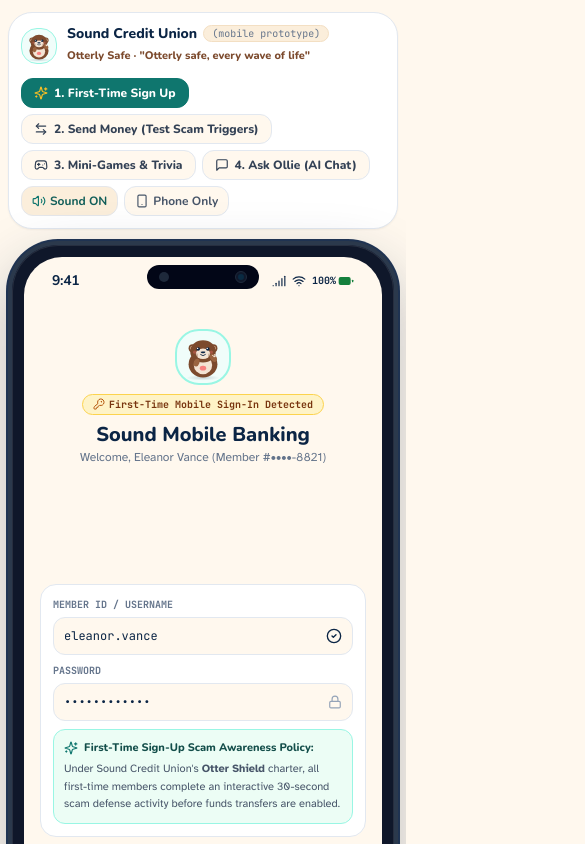
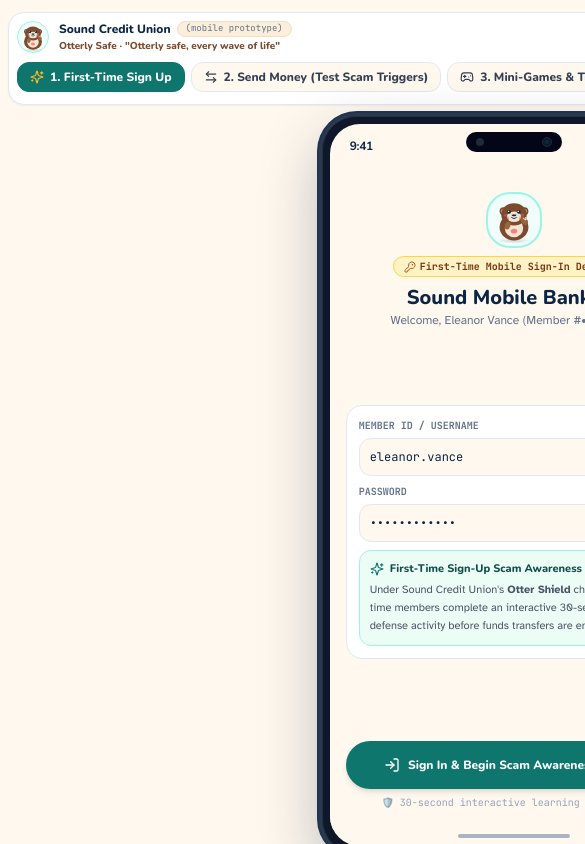
Before and after one commit to Aayush1259/Otterly-Safe, a React (Vite) app: page / in a window 390 px wide. Shown: the top 844 px of the page, 585 px wide, since content can reach past the window. Built offline with nearby package versions, Linux system fonts and the light colour scheme.

Commit message:
feat: make phone frame and mobile app 100% dynamic and responsive across all screens and devices

```diff
--- a/src/components/PhoneFrame.tsx
+++ b/src/components/PhoneFrame.tsx
@@ -21,35 +21,35 @@ export const PhoneFrame: React.FC<PhoneFrameProps> = ({
 }) => {
   return (
     <div
-      className={`relative mx-auto w-[390px] h-[844px] max-w-full bg-slate-900 rounded-[50px] p-3 shadow-phone border-[4px] border-slate-700/80 flex flex-col select-none shrink-0 overflow-hidden ${className}`}
+      className={`relative mx-auto w-full max-w-[390px] h-[min(844px,calc(100dvh-100px))] sm:h-[844px] bg-slate-900 rounded-[38px] sm:rounded-[50px] p-2 sm:p-3 shadow-phone border-[3px] sm:border-[4px] border-slate-700/80 flex flex-col select-none shrink-0 overflow-hidden ${className}`}
       role="region"
       aria-label={title}
     >
       {/* Outer rim glare simulation */}
-      <div className="absolute inset-0 rounded-[46px] pointer-events-none border border-white/10" />
+      <div className="absolute inset-0 rounded-[34px] sm:rounded-[46px] pointer-events-none border border-white/10" />
 
       {/* Screen container */}
-      <div className="relative w-full h-full bg-sand-50 rounded-[38px] overflow-hidden flex flex-col text-navy-900">
+      <div className="relative w-full h-full bg-sand-50 rounded-[30px] sm:rounded-[38px] overflow-hidden flex flex-col text-navy-900">
         {/* Dynamic Island / Speaker Pill */}
-        <div className="absolute top-2 left-1/2 -translate-x-1/2 w-28 h-6 bg-slate-950 rounded-full z-50 flex items-center justify-between px-3">
-          <div className="w-2.5 h-2.5 rounded-full bg-slate-800" />
-          <div className="w-3 h-3 rounded-full bg-slate-900 border border-slate-800 flex items-center justify-center">
-            <div className="w-1.5 h-1.5 rounded-full bg-sky-950/80" />
+        <div className="absolute top-2 left-1/2 -translate-x-1/2 w-24 sm:w-28 h-5 sm:h-6 bg-slate-950 rounded-full z-50 flex items-center justify-between px-2.5 sm:px-3">
+          <div className="w-2 sm:w-2.5 h-2 sm:h-2.5 rounded-full bg-slate-800" />
+          <div className="w-2.5 sm:w-3 h-2.5 sm:h-3 rounded-full bg-slate-900 border border-slate-800 flex items-center justify-center">
+            <div className="w-1 sm:w-1.5 h-1 sm:h-1.5 rounded-full bg-sky-950/80" />
           </div>
         </div>
 
         {/* Status Bar */}
         <div
-          className="relative z-40 w-full h-11 px-7 flex items-center justify-between text-xs font-semibold text-navy-900 shrink-0 pt-1"
+          className="relative z-40 w-full h-10 sm:h-11 px-5 sm:px-7 flex items-center justify-between text-xs font-semibold text-navy-900 shrink-0 pt-1"
           aria-hidden="true"
         >
-          <span className="font-heading font-bold text-sm tracking-tight">{time}</span>
-          <div className="flex items-center space-x-1.5">
-            <Signal className="w-3.5 h-3.5" />
-            <Wifi className="w-3.5 h-3.5" />
+          <span className="font-heading font-bold text-xs sm:text-sm tracking-tight">{time}</span>
+          <div className="flex items-center space-x-1 sm:space-x-1.5">
+            <Signal className="w-3 sm:w-3.5 h-3 sm:h-3.5" />
+            <Wifi className="w-3 sm:w-3.5 h-3 sm:h-3.5" />
             <div className="flex items-center space-x-0.5">
-              <span className="text-[10px] font-mono">100%</span>
-              <Battery className="w-4 h-4 text-safe-700 fill-safe-700" />
+              <span className="text-[9px] sm:text-[10px] font-mono">100%</span>
+              <Battery className="w-3.5 sm:w-4 h-3.5 sm:h-4 text-safe-700 fill-safe-700" />
             </div>
           </div>
         </div>
@@ -60,8 +60,8 @@ export const PhoneFrame: React.FC<PhoneFrameProps> = ({
         </div>
 
         {/* Bottom Home Indicator */}
-        <div className="w-full h-5 flex items-center justify-center shrink-0 pb-1" aria-hidden="true">
-          <div className="w-32 h-1 bg-slate-400/80 rounded-full" />
+        <div className="w-full h-4 sm:h-5 flex items-center justify-center shrink-0 pb-1" aria-hidden="true">
+          <div className="w-28 sm:w-32 h-1 bg-slate-400/80 rounded-full" />
         </div>
       </div>
     </div>
--- a/src/components/mobile/OtterlySafeMobileApp.tsx
+++ b/src/components/mobile/OtterlySafeMobileApp.tsx
@@ -224,34 +224,34 @@ export const OtterlySafeMobileApp: React.FC<OtterlySafeMobileAppProps> = ({
   return (
     <div className="min-h-screen bg-sand-50 text-navy-900 flex flex-col justify-between max-w-7xl mx-auto px-2 sm:px-4 py-3 select-none">
       {/* Sleek, Non-Crowded Top Toolbar */}
-      <header className="bg-white border border-slate-200 rounded-3xl p-3 shadow-sm mb-3">
-        <div className="flex flex-wrap items-center justify-between gap-3">
+      <header className="bg-white border border-slate-200 rounded-2xl sm:rounded-3xl p-2 sm:p-3 shadow-sm mb-2 sm:mb-3 shrink-0">
+        <div className="flex flex-col lg:flex-row lg:items-center justify-between gap-2 sm:gap-3">
           {/* Brand & Wordmark */}
           <div className="flex items-center space-x-2.5">
-            <div className="w-9 h-9 rounded-2xl bg-kelp-50 border border-kelp-200 flex items-center justify-center p-1">
-              <Ollie mood="wave" size={32} animated={false} />
+            <div className="w-8 sm:w-9 h-8 sm:h-9 rounded-2xl bg-kelp-50 border border-kelp-200 flex items-center justify-center p-1 shrink-0">
+              <Ollie mood="wave" size={30} animated={false} />
             </div>
             <div>
               <div className="flex items-center space-x-1.5">
-                <span className="font-heading font-black text-sm text-navy-900 leading-none">
+                <span className="font-heading font-black text-xs sm:text-sm text-navy-900 leading-none">
                   Sound Credit Union
                 </span>
-                <span className="text-[10px] font-mono text-slate-500 bg-sand-100 px-2 py-0.2 rounded-full border border-sand-200">
+                <span className="text-[9px] sm:text-[10px] font-mono text-slate-500 bg-sand-100 px-2 py-0.2 rounded-full border border-sand-200">
                   (mobile prototype)
                 </span>
               </div>
-              <span className="text-[11px] font-heading font-extrabold text-otter-700">
+              <span className="text-[10px] sm:text-[11px] font-heading font-extrabold text-otter-700 block mt-0.5">
                 Otterly Safe · "Otterly safe, every wave of life"
               </span>
             </div>
           </div>
 
           {/* Quick Experience Switchers (Up to the user what they want to do!) */}
-          <div className="flex flex-wrap items-center gap-1.5 text-xs font-heading font-extrabold">
+          <div className="flex items-center gap-1.5 text-xs font-heading font-extrabold overflow-x-auto pb-1 lg:pb-0 scrollbar-none w-full lg:w-auto">
             <button
               type="button"
               onClick={handleResetToFirstTime}
-              className={`px-3 py-1.5 rounded-xl border transition-all flex items-center space-x-1.5 ${
+              className={`px-3 py-1.5 rounded-xl border transition-all flex items-center space-x-1.5 whitespace-nowrap shrink-0 ${
                 appMode === 'onboarding'
                   ? 'bg-kelp-700 text-white border-kelp-700 shadow-xs'
                   : 'bg-sand-50 text-slate-700 border-slate-200 hover:bg-white'
@@ -268,7 +268,7 @@ export const OtterlySafeMobileApp: React.FC<OtterlySafeMobileAppProps> = ({
                 setActiveNav('pay');
                 setPaymentState('form');
               }}
-              className={`px-3 py-1.5 rounded-xl border transition-all flex items-center space-x-1.5 ${
+              className={`px-3 py-1.5 rounded-xl border transition-all flex items-center space-x-1.5 whitespace-nowrap shrink-0 ${
                 appMode === 'app' && activeNav === 'pay'
                   ? 'bg-kelp-700 text-white border-kelp-700 shadow-xs'
                   : 'bg-sand-50 text-slate-700 border-slate-200 hover:bg-white'
@@ -285,7 +285,7 @@ export const OtterlySafeMobileApp: React.FC<OtterlySafeMobileAppProps> = ({
                 setActiveNav('practice');
                 setPracticeGame('menu');
               }}
-              className={`px-3 py-1.5 rounded-xl border transition-all flex items-center space-x-1.5 ${
+              className={`px-3 py-1.5 rounded-xl border transition-all flex items-center space-x-1.5 whitespace-nowrap shrink-0 ${
                 appMode === 'app' && activeNav === 'practice'
                   ? 'bg-kelp-700 text-white border-kelp-700 shadow-xs'
                   : 'bg-sand-50 text-slate-700 border-slate-200 hover:bg-white'
@@ -301,7 +301,7 @@ export const OtterlySafeMobileApp: React.FC<OtterlySafeMobileAppProps> = ({
                 setAppMode('app');
                 setActiveNav('support');
               }}
-              className={`px-3 py-1.5 rounded-xl border transition-all flex items-center space-x-1.5 ${
+              className={`px-3 py-1.5 rounded-xl border transition-all flex items-center space-x-1.5 whitespace-nowrap shrink-0 ${
                 appMode === 'app' && activeNav === 'support'
                   ? 'bg-kelp-700 text-white border-kelp-700 shadow-xs'
                   : 'bg-sand-50 text-slate-700 border-slate-200 hover:bg-white'
@@ -315,7 +315,7 @@ export const OtterlySafeMobileApp: React.FC<OtterlySafeMobileAppProps> = ({
             <button
               type="button"
               onClick={() => setSoundEnabled(!soundEnabled)}
-              className={`p-1.5 px-2.5 rounded-xl border text-xs font-heading font-bold flex items-center space-x-1 transition-colors ${
+              className={`p-1.5 px-2.5 rounded-xl border text-xs font-heading font-bold flex items-center space-x-1 transition-colors whitespace-nowrap shrink-0 ${
                 soundEnabled
                   ? 'bg-sand-100 text-kelp-800 border-kelp-300'
                   : 'bg-slate-100 text-slate-500 border-slate-300'
@@ -334,7 +334,7 @@ export const OtterlySafeMobileApp: React.FC<OtterlySafeMobileAppProps> = ({
                 else if (companionView === 'sms') setCompanionView('staff');
                 else setCompanionView('none');
               }}
-              className={`p-1.5 px-2.5 rounded-xl border text-xs font-heading font-bold flex items-center space-x-1 transition-colors ${
+              className={`p-1.5 px-2.5 rounded-xl border text-xs font-heading font-bold flex items-center space-x-1 transition-colors whitespace-nowrap shrink-0 ${
                 companionView !== 'none'
                   ? 'bg-navy-900 text-white border-navy-900'
                   : 'bg-sand-50 text-slate-600 border-slate-200 hover:bg-white'
```
